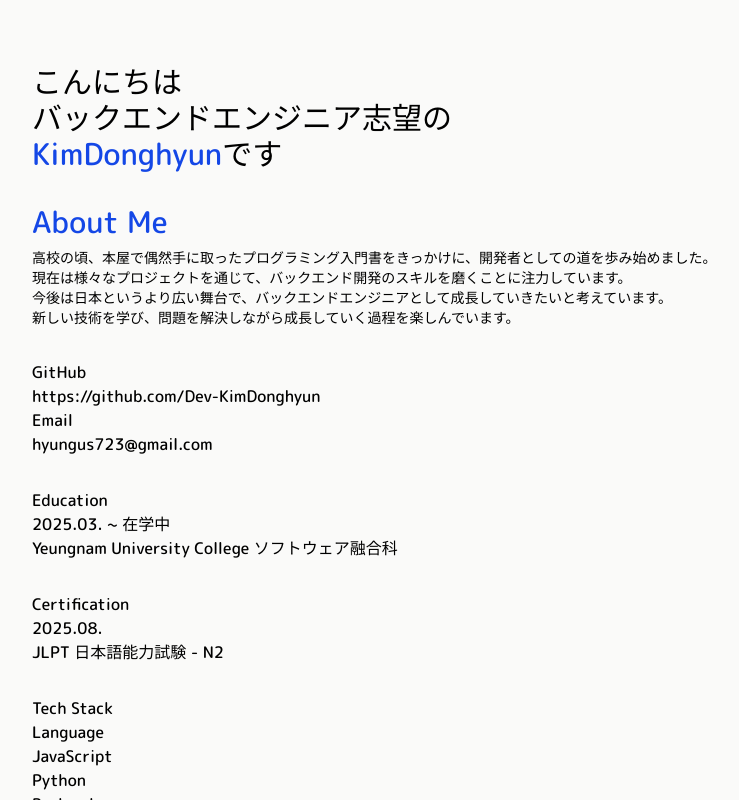
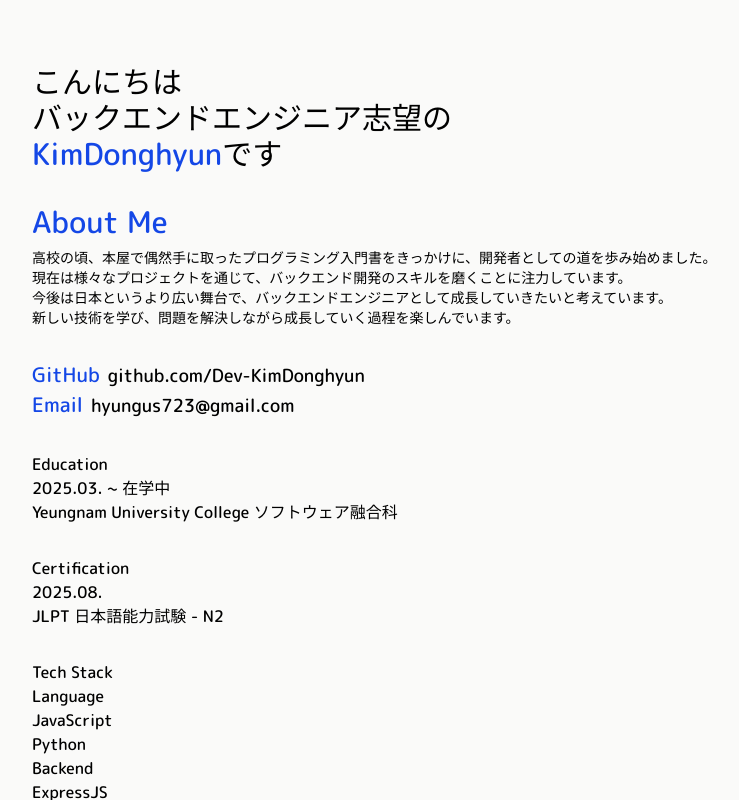
Before and after one commit to Dev-KimDonghyun/Portfolio-Web, a React (Vite) app: page /jp in a window 1280 px wide. Shown: the top 800 px of the page, without its empty margins (208-947 px from the left). Built offline with nearby package versions, Linux system fonts and the light colour scheme.

Commit message:
refactor: Replace Structure with Map Rendering in ContactJp.jsx

```diff
--- a/src/components/jp/ContactJp.jsx
+++ b/src/components/jp/ContactJp.jsx
@@ -1,14 +1,19 @@
 const ContactJp = () => {
+  const contacts = [
+    { label: "GitHub", value: "github.com/Dev-KimDonghyun" },
+    { label: "Email", value: "hyungus723@gmail.com" },
+  ];
+
   return (
     <div>
-      <div>
-        <h3>GitHub</h3>
-        <p>https://github.com/Dev-KimDonghyun</p>
-      </div>
-      <div>
-        <h3>Email</h3>
-        <p>hyungus723@gmail.com</p>
-      </div>
+      {contacts.map(({ label, value }) => (
+        <div key={label}>
+          <p className="text-lg">
+            <span className="text-blue-700 text-xl mr-2">{label}</span>
+            {value}
+          </p>
+        </div>
+      ))}
     </div>
   );
 };
```
